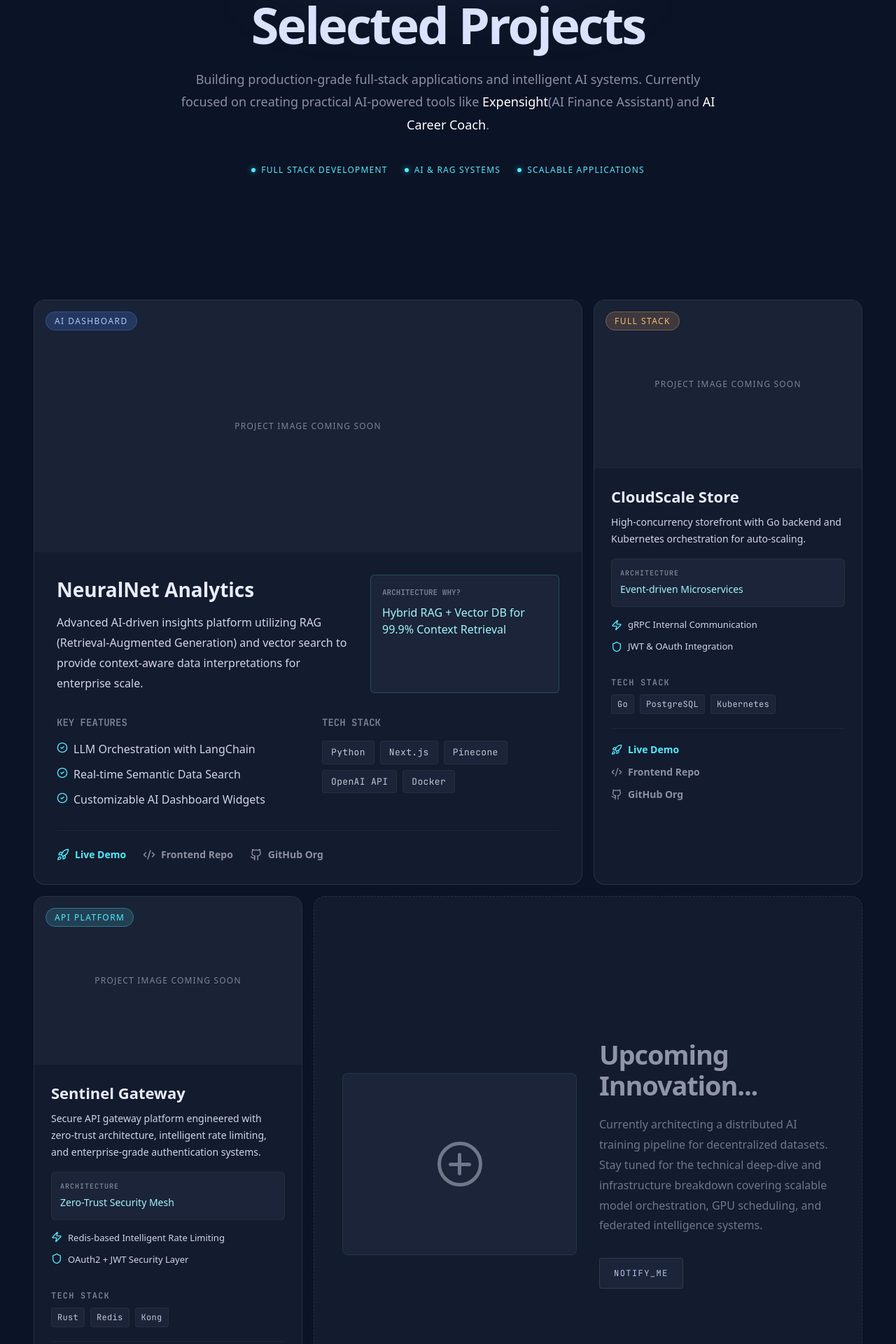
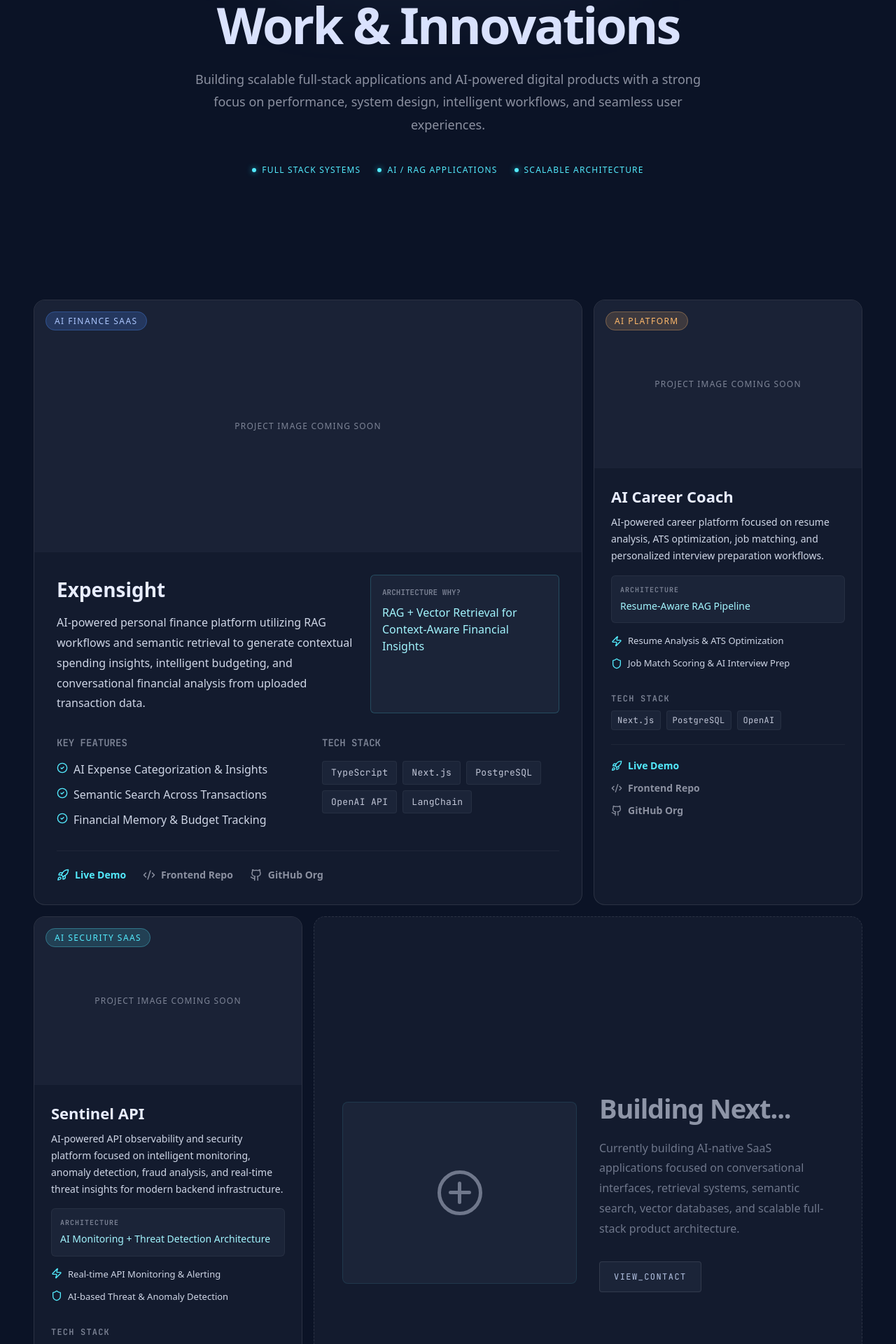
Before and after one commit to souviknath18/souviknath-portfolio, a Next.js app: page /projects in a window 1280 px wide. Shown: the part 200-2120 px from the top of the page at 70% size. Built offline with nearby package versions, Linux system fonts and the light colour scheme.

Commit message:
Updated portfolio content2

```diff
--- a/src/components/contact/ContactHero.tsx
+++ b/src/components/contact/ContactHero.tsx
@@ -22,7 +22,7 @@ const inter = Inter({
 
 export default function ContactHero() {
   return (
-    <section className="mx-auto max-w-7xl px-6 pt-42 pb-24 lg:px-4">
+    <section className="mx-auto max-w-7xl px-6 md:px-10 lg:px-8 xl:px-12 pt-28 md:pt-32 lg:pt-36 pb-20 md:pb-24">
       <div className="relative overflow-hidden rounded-2xl border border-white/10 bg-[#131b2eb3] shadow-[0_0_50px_rgba(0,0,0,0.45)] backdrop-blur-xl">
 
         {/* Glow */}
--- a/src/components/projects/ProjectSection.tsx
+++ b/src/components/projects/ProjectSection.tsx
@@ -1,4 +1,5 @@
 "use client";
+
 import Link from "next/link";
 import Image from "next/image";
 import { Rocket, Github, Code2, CheckCircle2, Zap, Shield } from "lucide-react";
@@ -65,7 +66,7 @@ export default function ProjectSection() {
               {imageSrc1 ? (
                 <Image
                   src={imageSrc1}
-                  alt="NeuralNet Analytics"
+                  alt="Expensight"
                   fill
                   className="object-cover opacity-80 hover:scale-105 transition-transform duration-700"
                 />
@@ -77,7 +78,7 @@ export default function ProjectSection() {
 
               <div className="absolute top-4 left-4">
                 <span className="font-mono text-[12px] uppercase tracking-[0.12em] bg-[#4a8eff]/20 border border-[#4a8eff]/30 text-[#adc7ff] px-3 py-1 rounded-full">
-                  AI Dashboard
+                  AI Finance SaaS
                 </span>
               </div>
             </div>
@@ -91,13 +92,13 @@ export default function ProjectSection() {
                 {/* LEFT TEXT */}
                 <div className="flex-1">
                   <h3 className="text-[24px] sm:text-[26px] lg:text-[28px] font-semibold text-[#e8edff]">
-                    NeuralNet Analytics
+                    Expensight
                   </h3>
 
                   <p className="mt-3 text-[15px] sm:text-[15px] lg:text-[16px] text-[#cfd6e6] leading-[1.8]">
-                    Advanced AI-driven insights platform utilizing RAG (Retrieval-Augmented
-                    Generation) and vector search to provide context-aware data interpretations
-                    for enterprise scale.
+                    AI-powered personal finance platform utilizing RAG workflows and semantic
+                    retrieval to generate contextual spending insights, intelligent budgeting,
+                    and conversational financial analysis from uploaded transaction data.
                   </p>
                 </div>
 
@@ -107,7 +108,7 @@ export default function ProjectSection() {
                     Architecture Why?
                   </p>
                   <p className="mt-2 text-[14px] sm:text-[15px] lg:text-[16px] text-cyan-200 leading-[1.5]">
-                    Hybrid RAG + Vector DB for 99.9% Context Retrieval
+                    RAG + Vector Retrieval for Context-Aware Financial Insights
                   </p>
                 </div>
               </div>
@@ -125,17 +126,17 @@ export default function ProjectSection() {
 
                     <div className="flex items-start gap-2">
                       <CheckCircle2 className="mt-[2px] shrink-0 text-cyan-300 w-4 h-4" />
-                      <span>LLM Orchestration with LangChain</span>
+                      <span>AI Expense Categorization & Insights</span>
                     </div>
 
                     <div className="flex items-start gap-2">
                       <CheckCircle2 className="mt-[2px] shrink-0 text-cyan-300 w-4 h-4" />
-                      <span>Real-time Semantic Data Search</span>
+                      <span>Semantic Search Across Transactions</span>
                     </div>
 
                     <div className="flex items-start gap-2">
                       <CheckCircle2 className="mt-[2px] shrink-0 text-cyan-300 w-4 h-4" />
-                      <span>Customizable AI Dashboard Widgets</span>
+                      <span>Financial Memory & Budget Tracking</span>
                     </div>
 
                   </div>
@@ -148,11 +149,11 @@ export default function ProjectSection() {
                   </h4>
 
                   <div className="flex flex-wrap gap-2">
-                    <TechTag text="Python" />
+                    <TechTag text="TypeScript" />
                     <TechTag text="Next.js" />
-                    <TechTag text="Pinecone" />
+                    <TechTag text="PostgreSQL" />
                     <TechTag text="OpenAI API" />
-                    <TechTag text="Docker" />
+                    <TechTag text="LangChain" />
                   </div>
                 </div>
               </div>
@@ -160,26 +161,17 @@ export default function ProjectSection() {
               {/* ACTION BAR */}
               <div className="flex flex-wrap gap-4 sm:gap-6 mt-8 pt-6 border-t border-white/5">
 
-                <a
-                  href="#"
-                  className="flex items-center gap-2 text-cyan-300 hover:text-[#dae2fd] cursor-pointer"
-                >
+                <a href="#" className="flex items-center gap-2 text-cyan-300 hover:text-[#dae2fd] cursor-pointer">
                   <Rocket size={18} />
                   <span className="font-semibold text-sm">Live Demo</span>
                 </a>
 
-                <a
-                  href="#"
-                  className="flex items-center gap-2 text-[#8b90a0] hover:text-[#dae2fd] cursor-pointer"
-                >
+                <a href="#" className="flex items-center gap-2 text-[#8b90a0] hover:text-[#dae2fd] cursor-pointer">
                   <Code2 size={18} />
                   <span className="font-semibold text-sm">Frontend Repo</span>
                 </a>
 
-                <a
-                  href="#"
-                  className="flex items-center gap-2 text-[#8b90a0] hover:text-[#dae2fd] cursor-pointer"
-                >
+                <a href="#" className="flex items-center gap-2 text-[#8b90a0] hover:text-[#dae2fd] cursor-pointer">
                   <Github size={18} />
                   <span className="font-semibold text-sm">GitHub Org</span>
                 </a>
@@ -198,7 +190,7 @@ export default function ProjectSection() {
               {imageSrc2 ? (
                 <Image
                   src={imageSrc2}
-                  alt="CloudScale Store"
+                  alt="AI Career Coach"
                   fill
                   className="object-cover opacity-80 hover:scale-105 transition-transform duration-700"
                 />
@@ -210,7 +202,7 @@ export default function ProjectSection() {
 
               <div className="absolute top-4 left-4">
                 <span className="font-mono text-[12px] uppercase tracking-[0.12em] bg-orange-300/15 border border-orange-300/30 text-orange-300 px-3 py-1 rounded-full">
-                  FULL STACK
+                  AI PLATFORM
                 </span>
               </div>
             </div>
@@ -220,11 +212,12 @@ export default function ProjectSection() {
 
               {/* TITLE */}
               <h3 className="text-[20px] sm:text-[22px] font-semibold text-[#e8edff]">
-                CloudScale Store
+                AI Career Coach
               </h3>
 
               <p className="mt-2 text-[13px] sm:text-[14px] leading-[1.7] text-[#cfd6e6]">
-                High-concurrency storefront with Go backend and Kubernetes orchestration for auto-scaling.
+                AI-powered career platform focused on resume analysis, ATS optimization,
+                job matching, and personalized interview preparation workflows.
               </p>
 
               {/* ARCHITECTURE BOX */}
@@ -233,7 +226,7 @@ export default function ProjectSection() {
                   Architecture
                 </p>
                 <p className="mt-1 text-[13px] sm:text-[14px] leading-[1.7] text-cyan-200">
-                  Event-driven Microservices
+                  Resume-Aware RAG Pipeline
                 </p>
               </div>
 
@@ -243,14 +236,14 @@ export default function ProjectSection() {
                 <div className="flex items-start gap-2">
                   <Zap className="mt-[2px] shrink-0 text-cyan-300 w-4 h-4" />
                   <span className="text-[#cfd6e6] text-[11px] sm:text-[13px]">
-                    gRPC Internal Communication
+                    Resume Analysis & ATS Optimization
                   </span>
                 </div>
 
                 <div className="flex items-start gap-2">
                   <Shield className="mt-[2px] shrink-0 text-cyan-300 w-4 h-4" />
                   <span className="text-[#cfd6e6] text-[11px] sm:text-[13px]">
-                    JWT & OAuth Integration
+                    Job Match Scoring & AI Interview Prep
                   </span>
                 </div>
 
@@ -264,9 +257,9 @@ export default function ProjectSection() {
                   </h4>
 
                   <div className="flex flex-wrap gap-2">
-                    <TechTagSmall text="Go" />
+                    <TechTagSmall text="Next.js" />
                     <TechTagSmall text="PostgreSQL" />
-                    <TechTagSmall text="Kubernetes" />
+                    <TechTagSmall text="OpenAI" />
                   </div>
                 </div>
               </div>
@@ -306,7 +299,7 @@ export default function ProjectSection() {
               {imageSrc2 ? (
                 <Image
                   src={imageSrc2}
-                  alt="Sentinel Gateway"
+                  alt="Sentinel API"
                   fill
                   className="object-cover opacity-80 hover:scale-105 transition-transform duration-700"
                 />
@@ -319,7 +312,7 @@ export default function ProjectSection() {
               {/* BADGE */}
               <div className="absolute top-4 left-4">
                 <span className="font-mono text-[12px] uppercase tracking-[0.12em] bg-cyan-300/15 border border-cyan-300/30 text-cyan-300 px-3 py-1 rounded-full">
-                  API PLATFORM
+                  AI SECURITY SAAS
                 </span>
               </div>
             </div>
@@ -329,32 +322,24 @@ export default function ProjectSection() {
 
               {/* TITLE */}
               <h3 className="text-[20px] sm:text-[22px] font-semibold text-[#e8edff]">
-                Sentinel Gateway
+                Sentinel API
               </h3>
 
               {/* DESCRIPTION */}
               <p className="mt-2 text-[13px] sm:text-[14px] leading-[1.7] text-[#cfd6e6]">
-                Secure API gateway platform engineered with zero-trust architecture,
-                intelligent rate limiting, and enterprise-grade authentication systems.
+                AI-powered API observability and security platform focused on intelligent
+                monitoring, anomaly detection, fraud analysis, and real-time threat insights
+                for modern backend infrastructure.
               </p>
 
               {/* ARCHITECTURE BOX */}
               <div className="mt-4 bg-[#1b2438] border border-white/5 rounded-md p-3">
-                <p
-                  className={`
-                    ${jetbrainsMono.className}
-                    font-semibold
-                    text-[10px]
-                    text-[#7d8496]
-                    uppercase
-                    tracking-widest
-                  `}
-                >
+                <p className={`${jetbrainsMono.className} font-semibold text-[10px] text-[#7d8496] uppercase tracking-widest`}>
                   Architecture
                 </p>
 
                 <p className="mt-1 text-[13px] sm:text-[14px] leading-[1.7] text-cyan-200">
-                  Zero-Trust Security Mesh
+                  AI Monitoring + Threat Detection Architecture
                 </p>
               </div>
 
@@ -365,7 +350,7 @@ export default function ProjectSection() {
                   <Zap className="text-cyan-300 w-4 h-4" />
 
                   <span className="text-[#cfd6e6] text-[11px] sm:text-[13px]">
-                    Redis-based Intelligent Rate Limiting
+                    Real-time API Monitoring & Alerting
                   </span>
                 </div>
 
@@ -373,7 +358,7 @@ export default function ProjectSection() {
                   <Shield className="text-cyan-300 w-4 h-4" />
 
                   <span className="text-[#cfd6e6] text-[11px] sm:text-[13px]">
-                    OAuth2 + JWT Security Layer
+                    AI-based Threat & Anomaly Detection
                   </span>
                 </div>
 
@@ -383,24 +368,14 @@ export default function ProjectSection() {
               <div className="mt-4 flex flex-wrap gap-2">
 
                 <div className="mt-4">
-                  <h4
-                    className={`
-                      ${jetbrainsMono.className}
-                      font-semibold
-                      text-[12px]
-                      text-[#7d8496]
-                      uppercase
-                      tracking-widest
-                      mb-2
-                    `}
-                  >
+                  <h4 className={`${jetbrainsMono.className} font-semibold text-[12px] text-[#7d8496] uppercase tracking-widest mb-2`}>
                     Tech Stack
                   </h4>
 
                   <div className="flex flex-wrap gap-2">
-                    <TechTagSmall text="Rust" />
-                    <TechTagSmall text="Redis" />
-                    <TechTagSmall text="Kong" />
+                    <TechTagSmall text="Next.js" />
+                    <TechTagSmall text="Django" />
+                    <TechTagSmall text="PostgreSQL" />
                   </div>
                 </div>
               </div>
@@ -411,26 +386,17 @@ export default function ProjectSection() {
               {/* ACTIONS */}
               <div className="flex flex-col gap-3 text-[11px] sm:text-[13px]">
 
-                <a
-                  href="#"
-                  className="flex items-center gap-2 font-semibold text-sm text-cyan-300 hover:text-[#dae2fd]"
-                >
+                <a href="#" className="flex items-center gap-2 font-semibold text-sm text-cyan-300 hover:text-[#dae2fd]">
                   <Rocket className="w-4 h-4" />
                   <span>Live Demo</span>
                 </a>
 
-                <a
-                  href="#"
-                  className="flex items-center gap-2 font-semibold text-sm text-[#8b90a0] hover:text-[#dae2fd]"
-                >
+                <a href="#" className="flex items-center gap-2 font-semibold text-sm text-[#8b90a0] hover:text-[#dae2fd]">
                   <Code2 className="w-4 h-4" />
                   <span>Frontend Repo</span>
                 </a>
 
-                <a
-                  href="#"
-                  className="flex items-center gap-2 font-semibold text-sm text-[#8b90a0] hover:text-[#dae2fd]"
-                >
+                <a href="#" className="flex items-center gap-2 font-semibold text-sm text-[#8b90a0] hover:text-[#dae2fd]">
                   <Github className="w-4 h-4" />
                   <span>GitHub Org</span>
                 </a>
@@ -462,22 +428,20 @@ export default function ProjectSection() {
 
                 {/* HEADING */}
                 <h3 className="text-[28px] sm:text-[32px] lg:text-[38px] leading-[1.15] font-semibold tracking-[-0.03em] text-[#8e95a7]">
-                  Upcoming Innovation...
+                  Building Next...
                 </h3>
 
                 {/* PARAGRAPH */}
                 <p className="mt-5 max-w-[540px] text-[14px] sm:text-[15px] lg:text-[16px] leading-[1.8] text-[#6f778b]">
-                  Currently architecting a distributed AI training pipeline for decentralized datasets.
-                  Stay tuned for the technical deep-dive and infrastructure breakdown covering scalable
-                  model orchestration, GPU scheduling, and federated intelligence systems.
+                  Currently building AI-native SaaS applications focused on conversational
+                  interfaces, retrieval systems, semantic search, vector databases,
+                  and scalable full-stack product architecture.
                 </p>
 
                 {/* ACTION BUTTON */}
                 <Link href="/contact">
-                  <button
-                    className={`${jetbrainsMono.className} mt-8 w-fit self-start rounded-sm border border-white/10 bg-[#1b2438] px-4 sm:px-5 py-2.5 sm:py-3 text-[11px] sm:text-[12px] uppercase tracking-[0.12em] text-[#b7c6e6] transition-all duration-300 hover:border-cyan-300/30 hover:bg-[#202c46] hover:text-cyan-200`}
-                  >
-                    Notify_Me
+                  <button className={`${jetbrainsMono.className} mt-8 w-fit self-start rounded-sm border border-white/10 bg-[#1b2438] px-4 sm:px-5 py-2.5 sm:py-3 text-[11px] sm:text-[12px] uppercase tracking-[0.12em] text-[#b7c6e6] transition-all duration-300 hover:border-cyan-300/30 hover:bg-[#202c46] hover:text-cyan-200`}>
+                    View_Contact
                   </button>
                 </Link>
 
--- a/src/components/projects/ProjectsHero.tsx
+++ b/src/components/projects/ProjectsHero.tsx
@@ -2,8 +2,7 @@
 
 export default function ProjectsHero() {
   return (
-    <section className="px-6 py-20 sm:pt-28 md:pt-32 lg:pt-36 pb-24 lg:px-12">
-
+    <section className="px-6 md:px-10 lg:px-8 xl:px-12 pt-28 md:pt-32 lg:pt-36 pb-20 md:pb-24">
       <div className="mx-auto flex max-w-4xl flex-col items-center text-center">
 
         {/* TOP BADGE */}
@@ -16,53 +15,49 @@ export default function ProjectsHero() {
           </div>
 
           <span className="font-mono text-[11px] sm:text-[13px] font-medium uppercase tracking-[0.16em] text-cyan-300">
-            Featured Work
+            System Ready: Viewing Portfolio
           </span>
-
         </div>
 
         {/* HEADING */}
-        <h1 className="text-[38px] sm:text-[48px] md:text-[72px] font-bold tracking-[-0.04em] text-[#dae2fd] md:leading-[1.05]">
-          Selected Projects
+        <h1 className="text-[38px] sm:text-[46px] md:text-[60px] lg:text-[72px] font-bold tracking-[-0.04em] leading-[1.08] md:leading-[1.05] text-[#dae2fd]">
+          Work & Innovations
         </h1>
 
         {/* DESCRIPTION */}
-        <p className="mt-6 max-w-3xl text-[15px] sm:text-[17px] lg:text-[18px] leading-[1.8] text-[#8b90a0]">
-          Building production-grade full-stack applications and intelligent AI systems.
-          Currently focused on creating practical AI-powered tools like <span className="text-white">Expensight</span>
-          (AI Finance Assistant) and <span className="text-white">AI Career Coach</span>.
+        <p className="mt-5 sm:mt-6 max-w-3xl text-[15px] sm:text-[16px] md:text-[17px] lg:text-[18px] leading-[1.75] sm:leading-[1.8] text-[#8b90a0]">
+          Building scalable full-stack applications and AI-powered digital products
+          with a strong focus on performance, system design, intelligent workflows,
+          and seamless user experiences.
         </p>
 
+        {/* STATUS */}
         <div className="mt-10 flex flex-wrap items-center justify-center gap-x-4 sm:gap-x-6 gap-y-3">
 
-          {/* ITEM 1 */}
           <div className="flex items-center gap-2">
             <span className="h-1.5 w-1.5 rounded-full bg-cyan-300 shadow-[0_0_8px_rgba(34,211,238,0.8)]" />
             <span className="font-mono text-[10px] sm:text-[12px] uppercase tracking-[0.1em] text-cyan-300">
-              Full Stack Development
+              Full Stack Systems
             </span>
           </div>
 
-          {/* ITEM 2 */}
           <div className="flex items-center gap-2">
             <span className="h-1.5 w-1.5 rounded-full bg-cyan-300 shadow-[0_0_8px_rgba(34,211,238,0.8)]" />
             <span className="font-mono text-[10px] sm:text-[12px] uppercase tracking-[0.1em] text-cyan-300">
-              AI & RAG Systems
+              AI / RAG Applications
             </span>
           </div>
 
-          {/* ITEM 3 */}
           <div className="flex items-center gap-2">
             <span className="h-1.5 w-1.5 rounded-full bg-cyan-300 shadow-[0_0_8px_rgba(34,211,238,0.8)]" />
             <span className="font-mono text-[10px] sm:text-[12px] uppercase tracking-[0.1em] text-cyan-300">
-              Scalable Applications
+              Scalable Architecture
             </span>
           </div>
 
         </div>
 
       </div>
-
     </section>
   );
 }
--- a/src/components/resume/ResumeHero.tsx
+++ b/src/components/resume/ResumeHero.tsx
@@ -4,7 +4,7 @@ import { Download, Mail } from "lucide-react";
 
 export default function ResumeHero() {
   return (
-    <section className="px-6 py-16 sm:py-20 lg:px-12 lg:pt-42 pb-24">
+    <section className="px-6 md:px-10 lg:px-8 xl:px-12 pt-28 md:pt-32 lg:pt-36 pb-20 md:pb-24">
       <div className="mx-auto flex max-w-5xl flex-col items-center text-center">
 
         {/* TOP BADGE */}
```
Also changed, not shown: src/components/experience/ExperienceHero.tsx (+5 -5 lines), src/components/experience/ExperienceTimeline.tsx (+18 -16 lines), src/components/experience/KeyContributionSection.tsx (+16 -16 lines).
